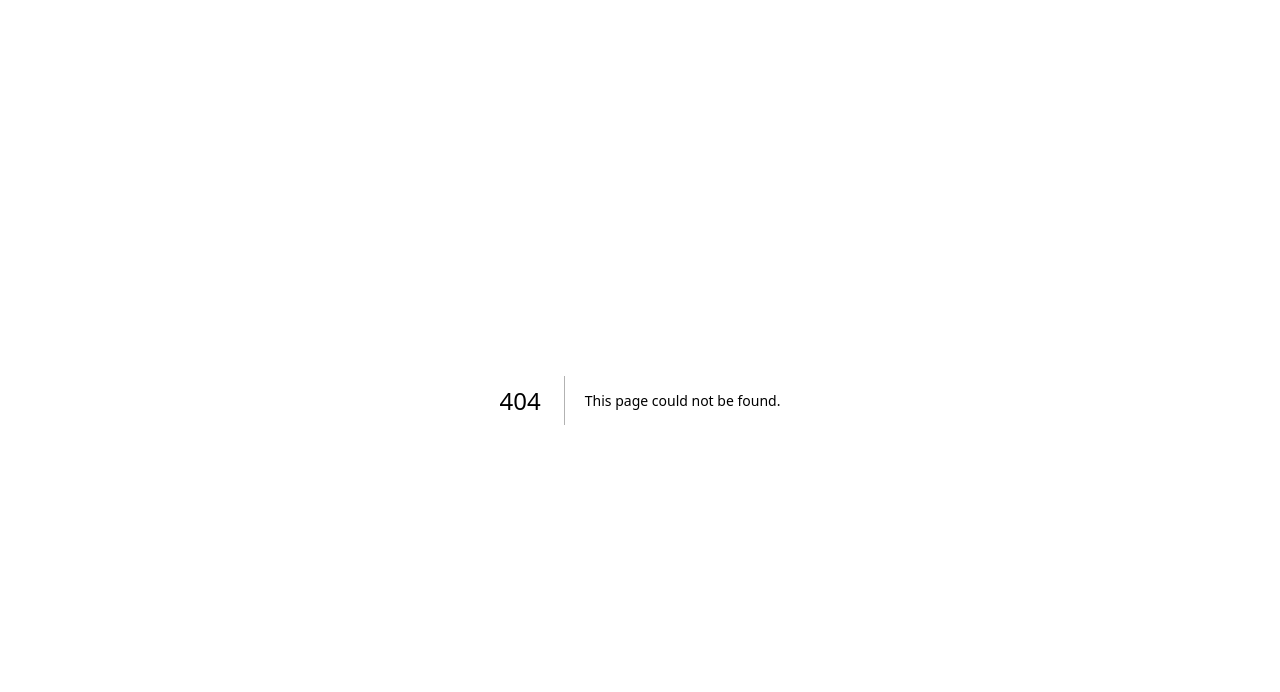
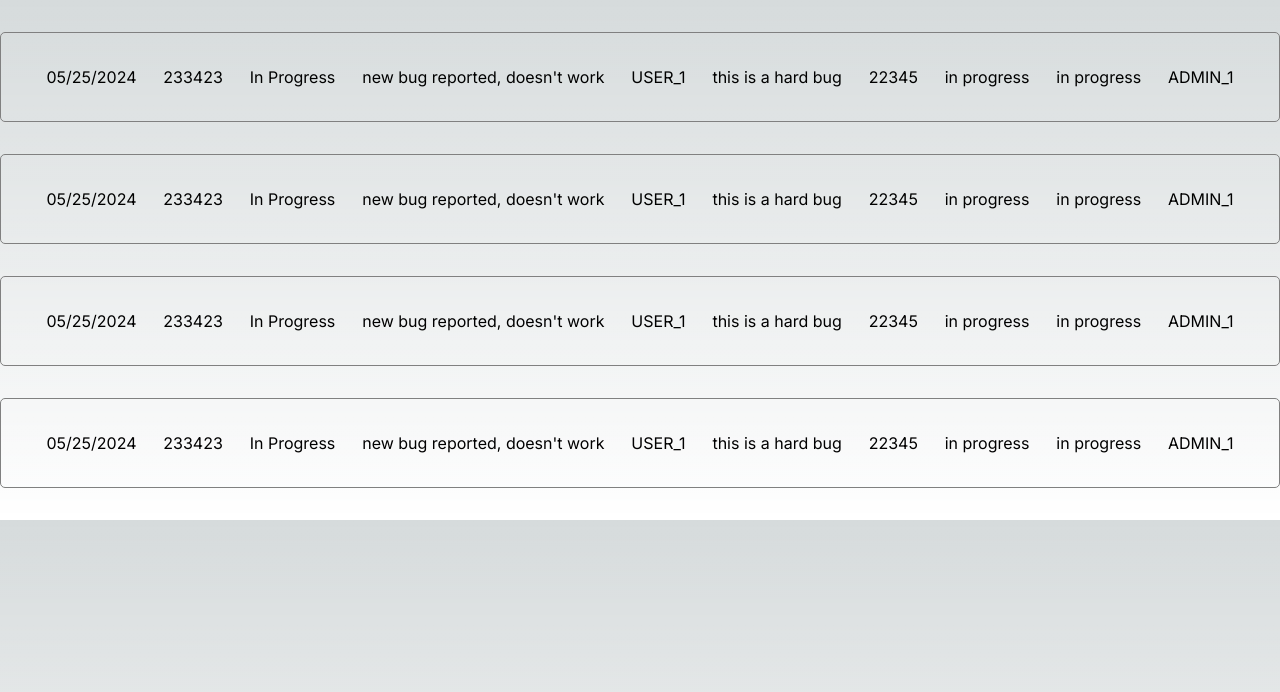
Before and after one commit to daiglewilliam13/bug-tracker, a Next.js app: page /dashboard in a window 1280 px wide. Before the commit this address had no page. Shown: the top 692 px of the page. Built offline with nearby package versions, Linux system fonts and the light colour scheme.

Commit message:
initial commit

```diff
--- /dev/null
+++ b/src/app/dashboard/page.tsx
@@ -0,0 +1,62 @@
+let dummyData = [{
+  created: "05/25/2024",
+  description: "new bug reported, doesn't work",
+  assignedTo: "USER_1",
+  status: "In Progress",
+  comments: "this is a hard bug",
+  pullReqNum: 22345,
+  id: 233423,
+  resolvedBy: "in progress",
+  resolvedDate: "in progress",
+  createdBy: "ADMIN_1"
+},
+{
+  created: "05/25/2024",
+  description: "new bug reported, doesn't work",
+  assignedTo: "USER_1",
+  status: "In Progress",
+  comments: "this is a hard bug",
+  pullReqNum: 22345,
+  id: 233423,
+  resolvedBy: "in progress",
+  resolvedDate: "in progress",
+  createdBy: "ADMIN_1"
+},
+{
+  created: "05/25/2024",
+  description: "new bug reported, doesn't work",
+  assignedTo: "USER_1",
+  status: "In Progress",
+  comments: "this is a hard bug",
+  pullReqNum: 22345,
+  id: 233423,
+  resolvedBy: "in progress",
+  resolvedDate: "in progress",
+  createdBy: "ADMIN_1"
+},
+{
+  created: "05/25/2024",
+  description: "new bug reported, doesn't work",
+  assignedTo: "USER_1",
+  status: "In Progress",
+  comments: "this is a hard bug",
+  pullReqNum: 22345,
+  id: 233423,
+  resolvedBy: "in progress",
+  resolvedDate: "in progress",
+  createdBy: "ADMIN_1"
+}]
+
+import '@/app/styles/main.css';
+import { BugCard } from "@/components/bugCard";
+
+console.log(process.env.TEST_KEY);
+export default function Page() {
+    return (
+      dummyData.map((bug) =>{
+        return (
+        <BugCard bug={bug} display={true}/>
+        )
+      })
+    );
+  }
--- /dev/null
+++ b/src/app/styles/main.css
@@ -0,0 +1,12 @@
+.bug-card {
+    display:flex;
+    padding: 2rem;
+    justify-content: space-around;
+    width: 100%;
+    max-width: 1500px;
+    flex-wrap: wrap;
+    margin: 2rem auto;
+    border: 1px solid grey;
+    border-radius: 5px;
+
+}
--- /dev/null
+++ b/src/components/bugCard.tsx
@@ -0,0 +1,16 @@
+export function BugCard({ bug }: any) {
+    return (
+        <ul className="bug-card">
+            <li>{bug.created}</li>
+            <li>{bug.id}</li>
+            <li>{bug.status}</li>
+            <li>{bug.description}</li>
+            <li>{bug.assignedTo}</li>
+            <li>{bug.comments}</li>
+            <li>{bug.pullReqNum}</li>
+            <li>{bug.resolvedBy}</li>
+            <li>{bug.resolvedDate}</li>
+            <li>{bug.createdBy}</li>
+        </ul>
+    );
+}
```
Also changed, not shown: 1 other file (tests, documents, lock files or other folders).
